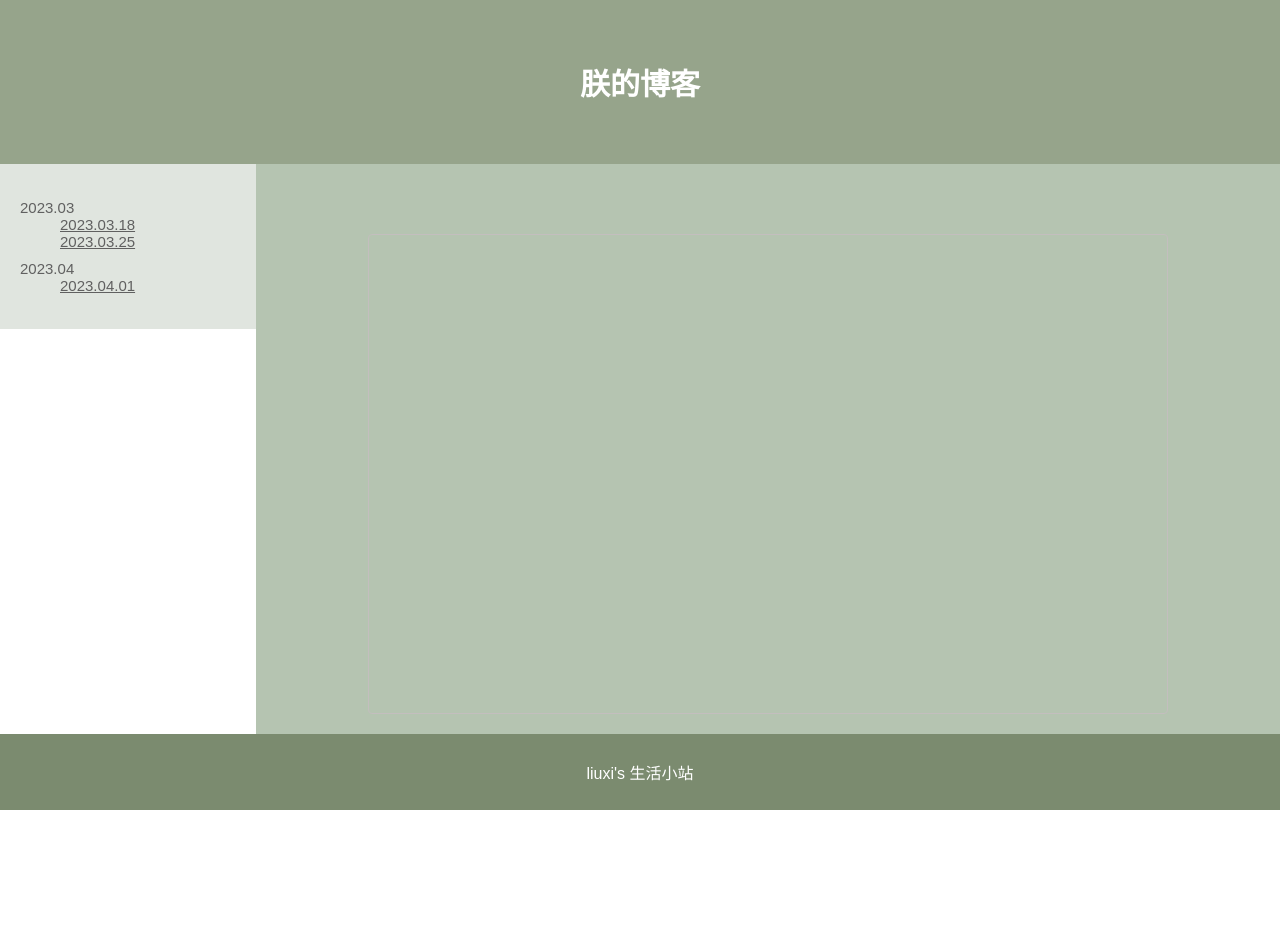
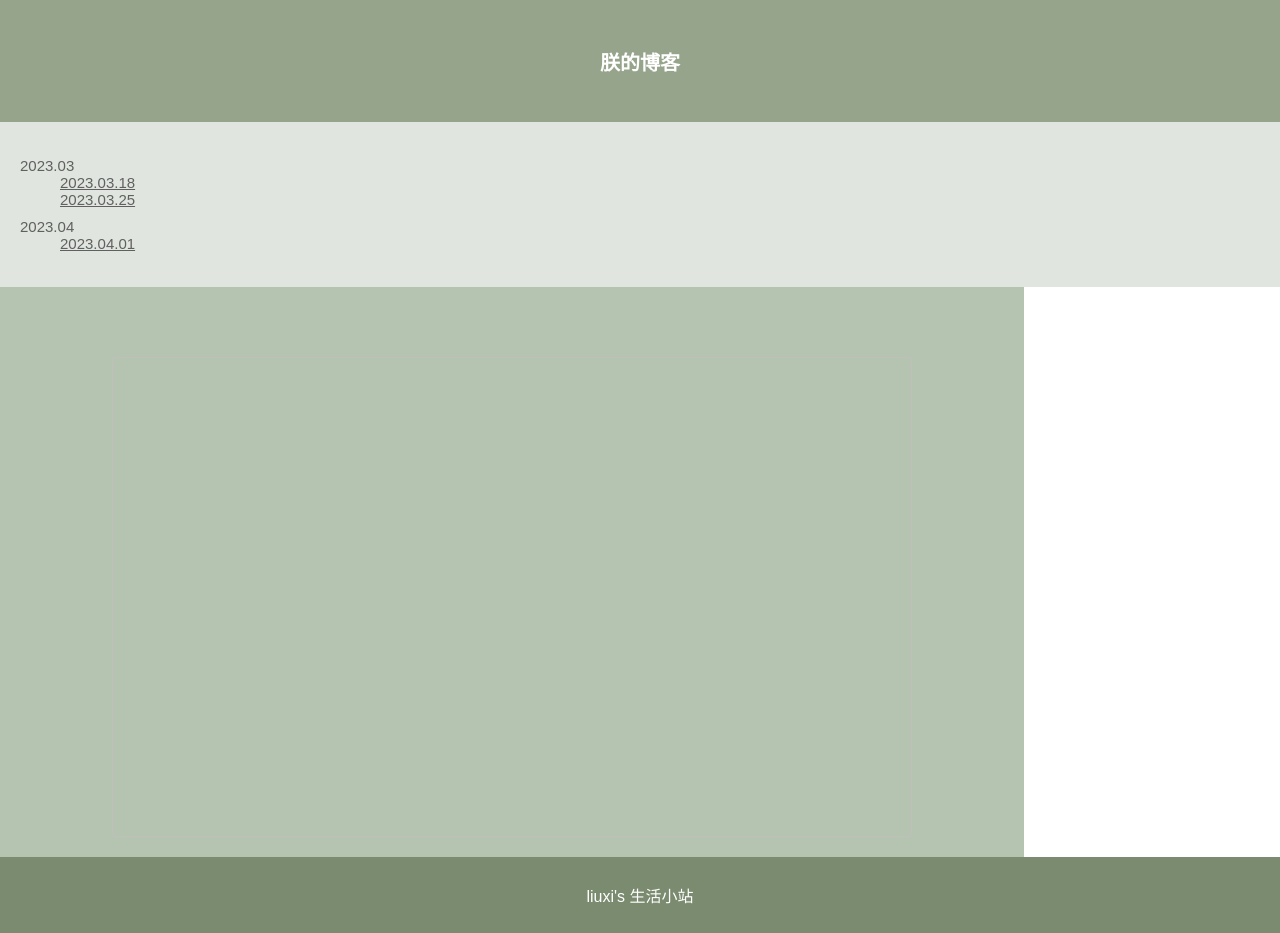
Before and after one commit to liuxirf/MyBlog, a plain HTML site: page index.html in a window 1280 px wide. Before the commit the page ends 810 px from the top, so only its background shows below. Drawn offline with nearby package versions, Linux system fonts and the light colour scheme.

Commit message:
莫兰迪-绿色系

```diff
--- a/index.html
+++ b/index.html
@@ -20,7 +20,7 @@
             background-color: #96a48b;
             padding: 20px;
             text-align: center;
-            font-size: 30px;
+            font-size: 20px;
             color: white;
         }
 
@@ -31,6 +31,7 @@
             /*background: #ccc;*/
             background: #e0e5df;
             padding: 20px;
+            width: 100%;
         }
 
         /* Style the list inside the menu */
```
